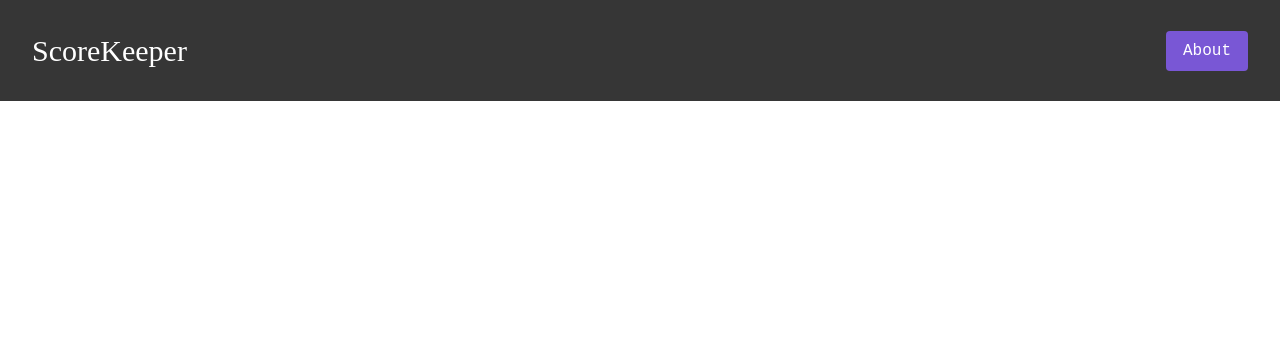
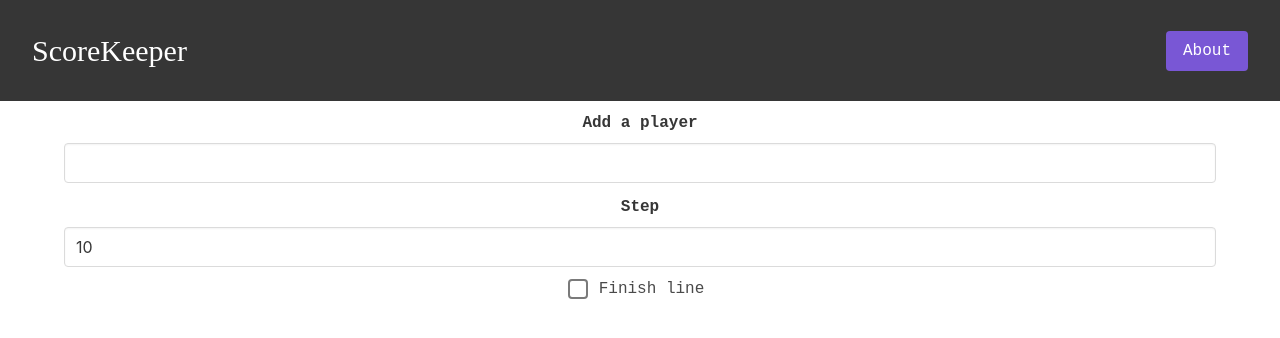
Before and after one commit to Oli8/scoreKeeper2, a Vue app: page / in a window 1280 px wide. Shown: the top 338 px of the page. Built offline with nearby package versions, Linux system fonts and the light colour scheme; a web font is replaced by a local one.

Commit message:
Game form

```diff
--- a/src/App.vue
+++ b/src/App.vue
@@ -37,6 +37,7 @@
 
   .navbar {
     padding: 20px;
+    margin-bottom: 10px;
 
     &-brand {
       font-size: 30px;
--- /dev/null
+++ b/src/components/GameForm.vue
@@ -0,0 +1,40 @@
+<template>
+  <div class="container">
+    <b-field label="Add a player">
+      <b-input v-model="pendingPlayerName"></b-input>
+    </b-field>
+    <b-field label="Step">
+      <b-input v-model="step" type="number"></b-input>
+    </b-field>
+    <div class="field">
+      <b-checkbox v-model="finishLine.enabled"
+                  @input="focusFinishLineField"
+      >Finish line</b-checkbox>
+      <b-input v-model="finishLine.value"
+               ref="finishLineField"
+               type="number"
+               v-show="finishLine.enabled"></b-input>
+    </div>
+  </div>
+</template>
+
+<script lang="ts">
+export default {
+  name: 'GameForm',
+  data() {
+    return {
+      pendingPlayerName: '',
+      step: 10,
+      finishLine: {
+        enabled: false,
+        value: 50,
+      },
+    };
+  },
+  methods: {
+    focusFinishLineField(): void {
+      (this.$refs.finishLineField as HTMLInputElement).focus();
+    },
+  }
+};
+</script>
--- a/src/components/Home.vue
+++ /dev/null
@@ -1,13 +0,0 @@
-<template>
-  <div>
-  </div>
-</template>
-
-<script lang="ts">
-export default {
-  name: 'Home',
-};
-</script>
-
-<style scoped lang="scss">
-</style>
--- /dev/null
+++ b/src/components/pages/Game.vue
@@ -0,0 +1,16 @@
+<template>
+  <div>
+    <game-form/>
+  </div>
+</template>
+
+<script lang="ts">
+import GameForm from '@/components/GameForm';
+
+export default {
+  name: 'Game',
+  components: {
+    GameForm,
+  },
+};
+</script>
--- a/src/router/index.ts
+++ b/src/router/index.ts
@@ -1,14 +1,14 @@
 import Vue from 'vue';
 import VueRouter from 'vue-router';
-import Home from '../components/Home.vue';
+import Game from '@/components/pages/Game.vue';
 
 Vue.use(VueRouter);
 
 const routes = [
   {
     path: '/',
-    name: 'Home',
-    component: Home,
+    name: 'Game',
+    component: Game,
   },
 ];
 
```
Also changed, not shown: package.json (+0 -8 lines), .eslintrc.js (deleted), 1 other file (tests, documents, lock files or other folders).
